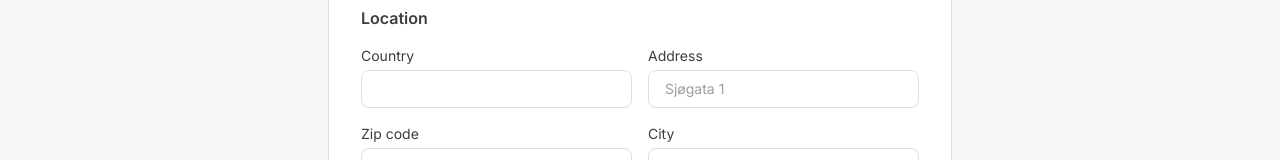
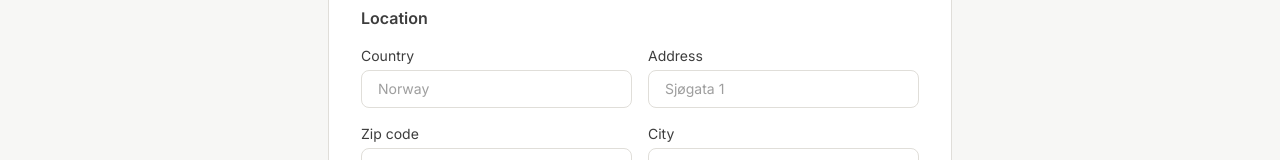
Before and after one commit to TonjeSchjefstad/FED2-PE2-Tonje-Schjefstad, a React (Vite) app: page /create-venue in a window 1280 px wide. Shown: the part 731-891 px from the top of the page. Built offline with nearby package versions, Linux system fonts and the light colour scheme; no server answers; sample sign-in values are in the browser's storage; a web font is replaced by a local one.

Commit message:
Add placeholder text to form

```diff
--- a/src/pages/CreateVenue.tsx
+++ b/src/pages/CreateVenue.tsx
@@ -222,7 +222,7 @@ function CreateVenue() {
                 </label>
                 <input
                   {...register("country")}
-                  placeholder=""
+                  placeholder="Norway"
                   className="w-full border border-border rounded-lg px-4 py-2 text-sm outline-none focus:border-brand-primary bg-white"
                 />
               </div>
```
